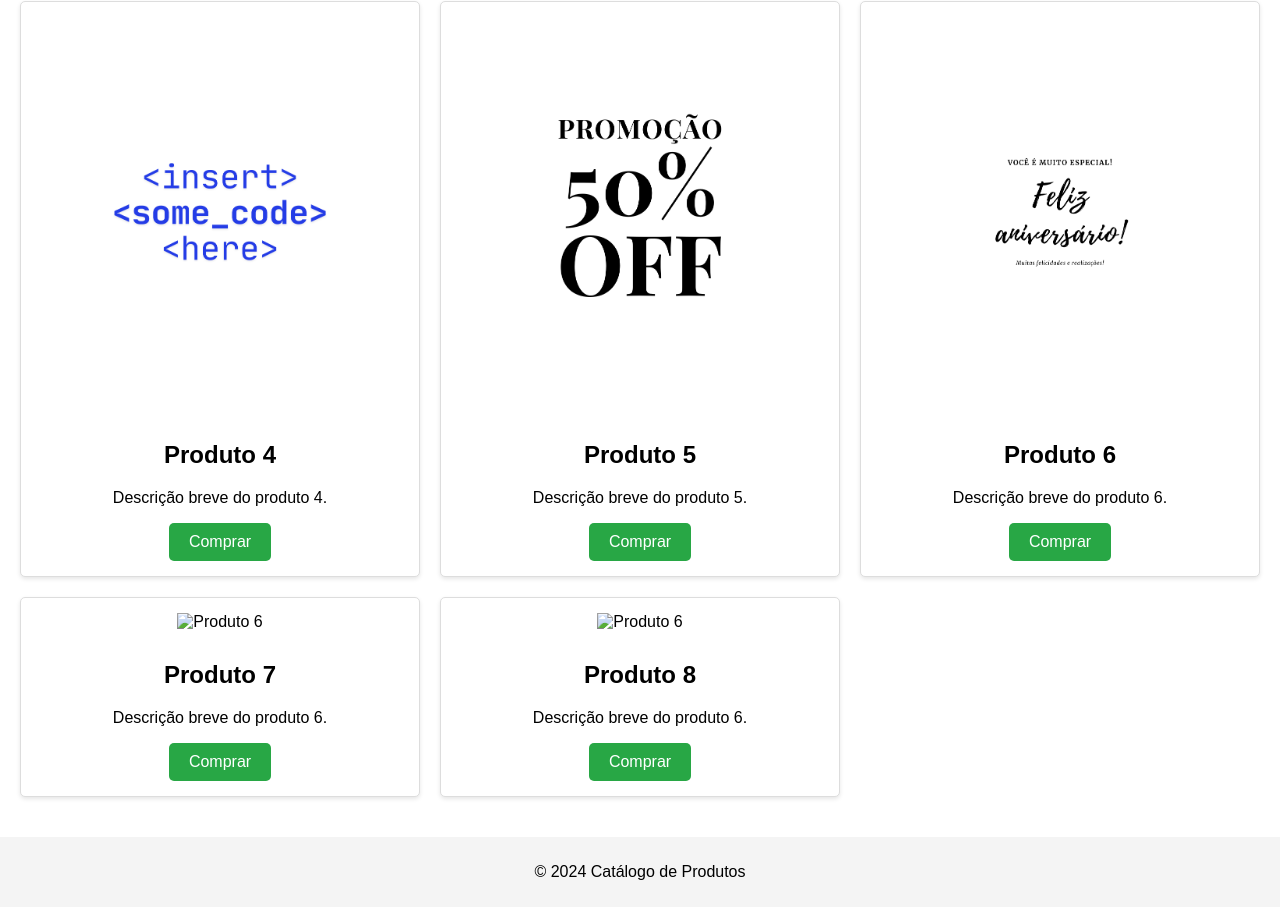
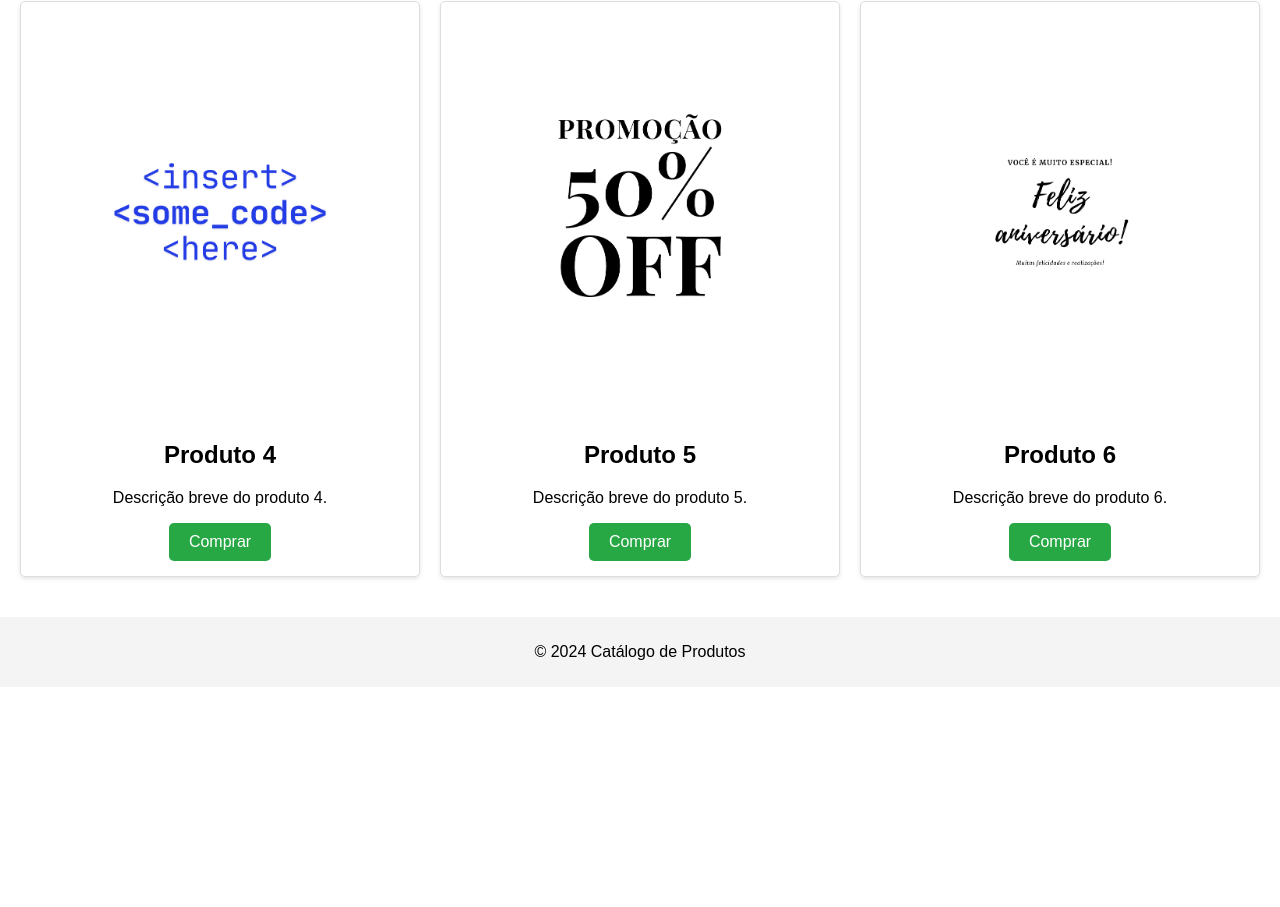
Before and after one commit to wrCEO/catalogo, a plain HTML site: page index.html in a window 1280 px wide. Shown: the part 735-1642 px from the top of the page. After the commit the page ends 1422 px from the top, so only its background shows below. Drawn offline with Linux system fonts and the light colour scheme.

Commit message:
Update index.html

```diff
--- a/index.html
+++ b/index.html
@@ -48,18 +48,6 @@
                 <p>Descrição breve do produto 6.</p>
                 <button class="comprar">Comprar</button>
             </div>
-            <div class="item">
-                <img src="7.png" alt="Produto 6">
-                <h2>Produto 7</h2>
-                <p>Descrição breve do produto 6.</p>
-                <button class="comprar">Comprar</button>
-            </div>
-            <div class="item">
-                <img src="8.pngg" alt="Produto 6">
-                <h2>Produto 8</h2>
-                <p>Descrição breve do produto 6.</p>
-                <button class="comprar">Comprar</button>
-            </div>
         </section>
     </main>
     <footer>
```
